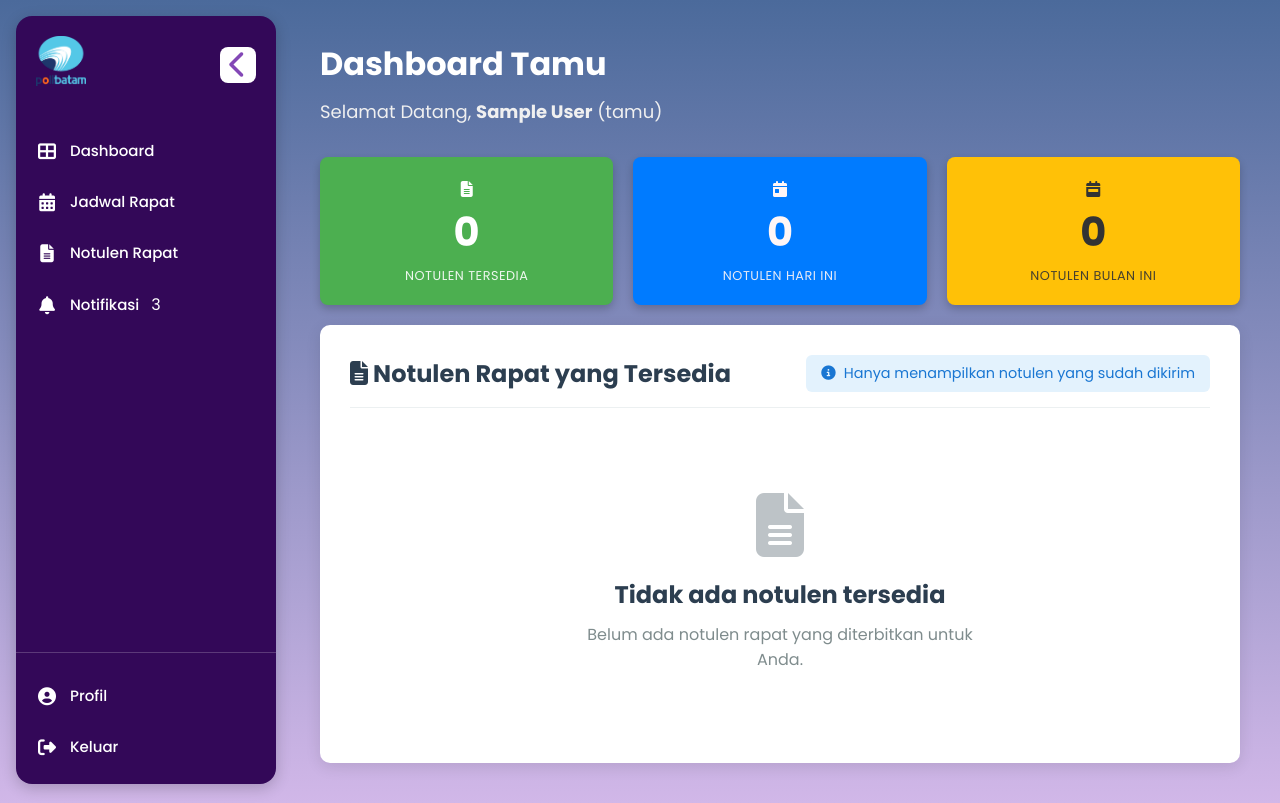
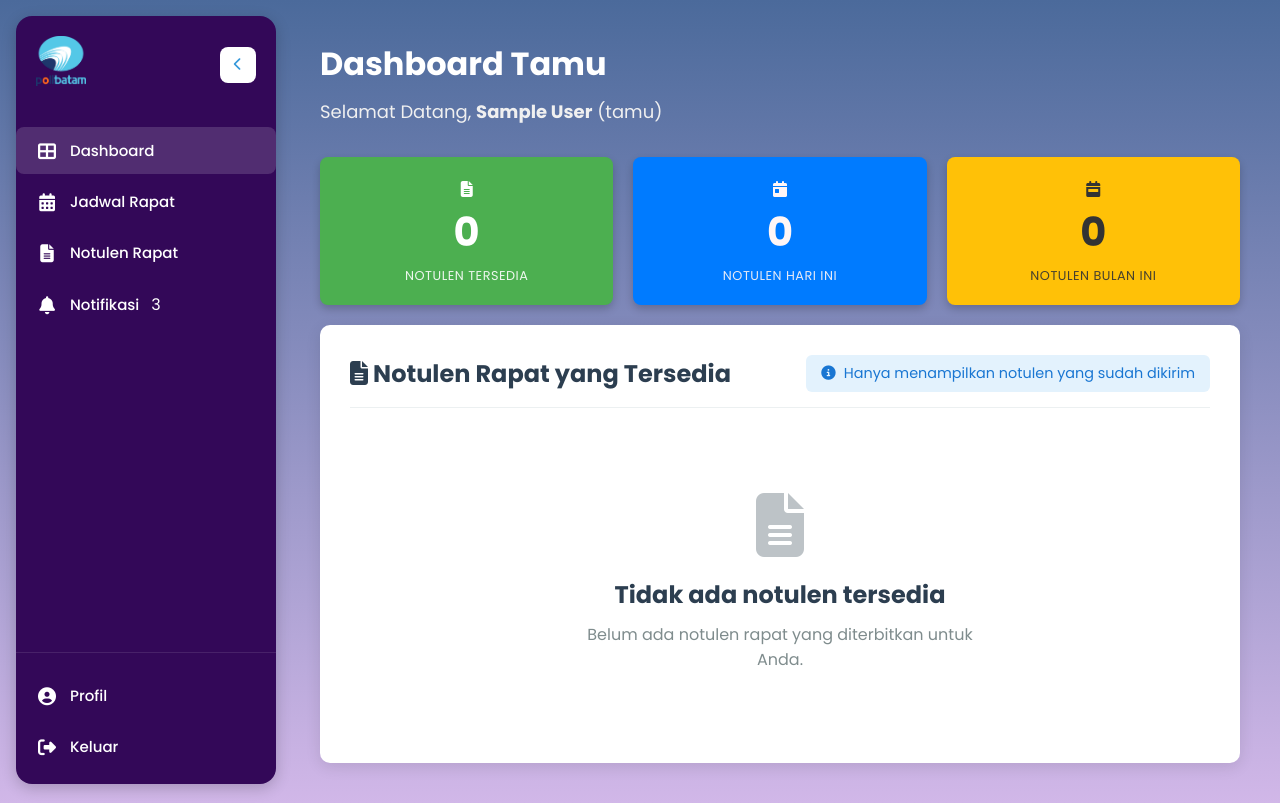
Before and after one commit to LONGAVEUS/IF-Malam-1E-3, a PHP site: page /tamu.php in a window 1280 px wide. Run offline with PHP 8.4, Linux system fonts and the light colour scheme; the visitor is signed in with stand-in values (Sample User, id 1); data that the repository does not hold is empty.

Commit message:
"Perbaikan bebrapa style"

```diff
--- a/tamu-style.css
+++ b/tamu-style.css
@@ -1,10 +1,10 @@
 @import url("https://fonts.googleapis.com/css2?family=Poppins:wght@400;500;600;700&display=swap");
 
 * {
-  font-family: "Poppins", sans-serif;
   margin: 0;
   padding: 0;
   box-sizing: border-box;
+  font-family: "Poppins", sans-serif;
 }
 
 body {
@@ -12,21 +12,21 @@ body {
   background: linear-gradient(#4b6a9b, #d1b7e8);
 }
 
+/* === SIDEBAR === */
 .sidebar {
   width: 260px;
   height: calc(100vh - 32px);
   background: #330858;
   border-radius: 16px;
-  display: flex;
-  flex-direction: column;
-  justify-content: space-between;
   position: fixed;
   left: 16px;
   top: 16px;
   color: #fff;
   box-shadow: 0 4px 15px rgba(0, 0, 0, 0.2);
-  transition: width 0.45s cubic-bezier(0.68, -0.55, 0.27, 1.55), opacity 0.3s ease, transform 0.45s ease;
+  transition: width 0.3s ease;
   overflow: hidden;
+  display: flex;
+  flex-direction: column;
 }
 
 .sidebar-header {
@@ -39,13 +39,12 @@ body {
 .logo-area img {
   width: 50px;
   height: 50px;
-  transition: transform 0.3s ease, width 0.3s ease, opacity 0.3s ease;
 }
 
 .toggler {
   background: #fff;
   border: none;
-  color: #8348b6;
+  color: #3498db;
   width: 36px;
   height: 36px;
   border-radius: 8px;
@@ -53,22 +52,7 @@ body {
   display: flex;
   align-items: center;
   justify-content: center;
-  transition: transform 0.4s ease, background 0.5s ease;
 }
-
-.sidebar.collapsed .toggler {
-  transform: rotate(180deg);
-}
-
-.toggler:hover {
-  background: #e0e0e0;
-}
-
-.sidebar-header .toggler span {
-  font-size: 1.75rem;
-}
-
-/*==== NAVIGASI =====*/
 
 .sidebar-nav {
   flex: 1;
@@ -78,11 +62,8 @@ body {
   padding: 10px 0;
 }
 
-.primary-nav,
-.secondary-nav {
+.nav-list {
   list-style: none;
-  margin: 0;
-  padding: 0;
 }
 
 .nav-item {
@@ -97,77 +78,31 @@ body {
   color: #fff;
   text-decoration: none;
   border-radius: 8px;
-  transition: background 0.3s ease, transform 0.3s ease;
+  transition: background 0.3s ease;
 }
 
 .nav-link:hover {
-  background: rgba(255, 255, 255, 0.2);
-  transform: translateX(5px);
+  background: rgba(255, 255, 255, 0.1);
 }
 
-/*==== ICON =====*/
+.nav-link.active {
+  background: rgba(255, 255, 255, 0.15);
+}
+
 .nav-icon {
   font-size: 18px;
   width: 22px;
   text-align: center;
 }
 
-/* LABEL */
 .nav-label {
   font-size: 15px;
   font-weight: 500;
-  opacity: 1;
-  transform: translateX(0);
-  transition: all 0.3s ease;
 }
 
-/* SECONDARY NAV DI BAWAH */
 .secondary-nav {
-  border-top: 1px solid rgba(255, 255, 255, 0.2);
+  border-top: 1px solid rgba(255, 255, 255, 0.1);
   padding-top: 15px;
-  margin-top: auto;
-}
-
-/* ================= PROFILE SIDEBAR ================= */
-.profile-user {
-  display: flex;
-  align-items: center;
-  gap: 12px;
-  padding: 14px 16px;
-  border-top: 1px solid #e5e7eb;
-}
-
-.profile-avatar {
-  width: 42px;
-  height: 42px;
-  border-radius: 50%;
-  object-fit: cover;
-  border: 2px solid #e5e7eb;
-}
-
-.profile-info {
-  display: flex;
-  flex-direction: column;
-}
-
-.profile-name {
-  font-size: 14px;
-  font-weight: 600;
-  color: #f1f1f1;
-}
-
-.profile-role {
-  font-size: 12px;
-  color: #ddd;
-}
-
-.sidebar.collapsed .nav-label {
-  opacity: 0;
-  transform: translateX(-10px);
-}
-
-.sidebar.collapsed .profile-info {
-  display: none;
 }
 
 /* === MAIN CONTENT === */
@@ -199,8 +134,6 @@ body {
 }
 
 .user-count-box {
-  /*style masing masing kotak */
-  /*kotak memanjang dan mengisi ruang*/
   flex: 1 1 200px; /* fleksibel */
   padding: 20px;
   background-color: #4caf50;
@@ -522,15 +455,15 @@ body {
 /* === RESPONSIVE DESIGN === */
 @media (max-width: 768px) {
   .sidebar {
-    width: 200px;
+    width: 70px;
+    height: 100vh;
+    top: 0;
+    left: 0;
+    border-radius: 0;
   }
 
-  .nav-label {
-    display: none; /* sembunyikan teks di layar kecil */
-  }
-
-  .nav-icon {
-    font-size: 20px;
+  .sidebar:not(.collapsed) {
+    width: 250px;
   }
 
   .main-content {
```
